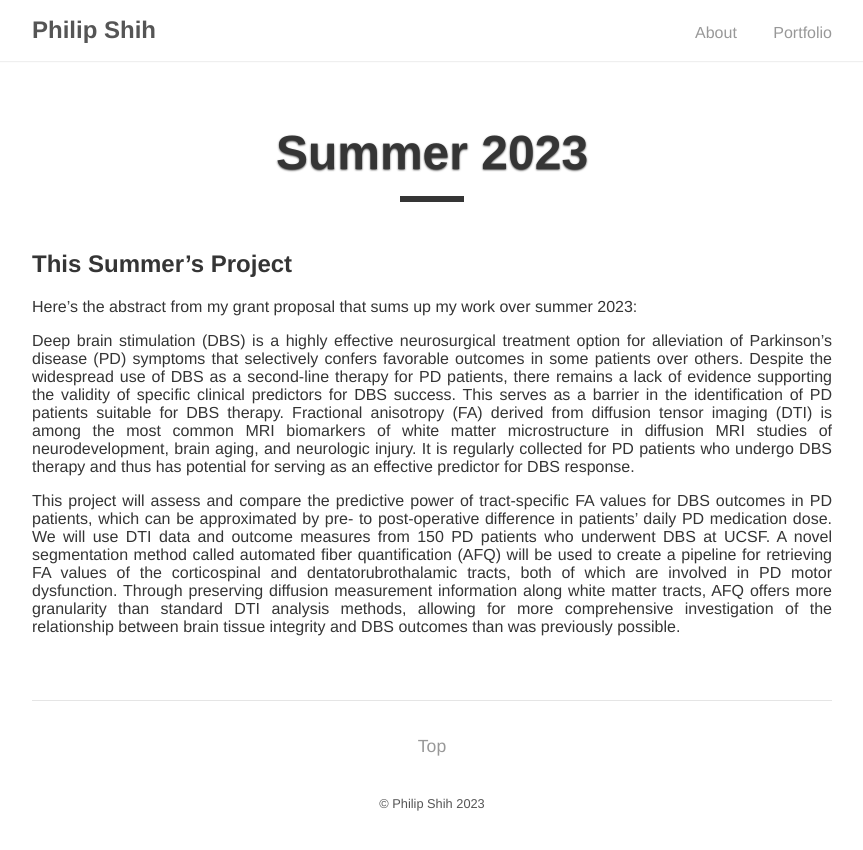
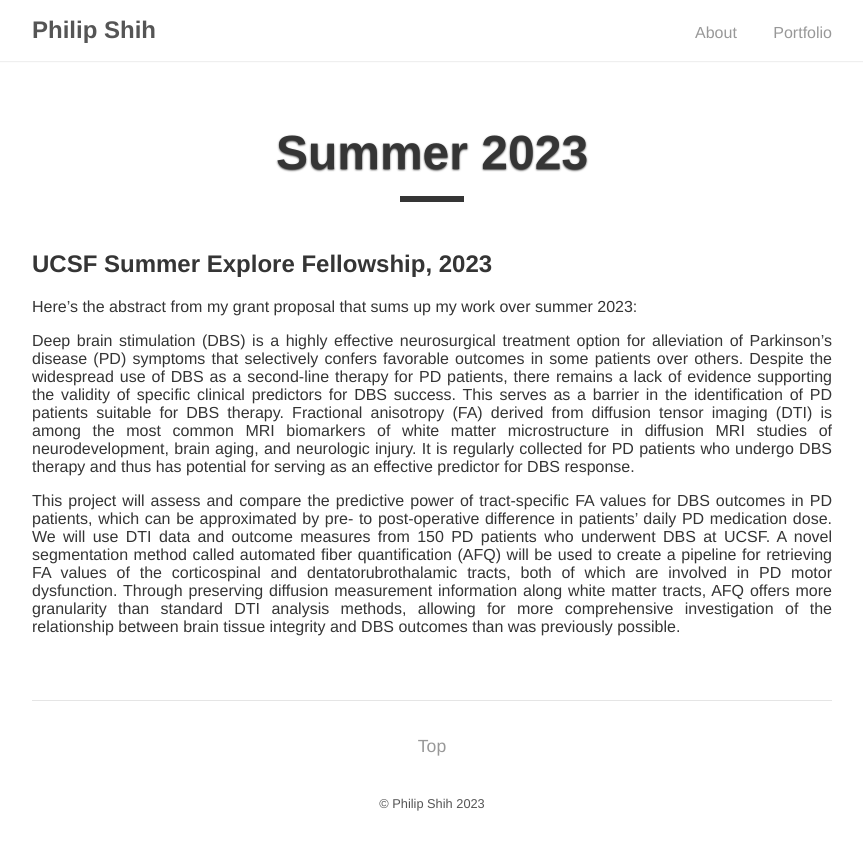
Before and after one commit to philipshih/philipshih.github.io, a Jekyll site: the page built from _posts/2023-04-21-first-post.md, in a window 1280 px wide. Shown: the top 850 px of the page, without its empty margins (208-1071 px from the left). Built offline with Jekyll 4.4.1, drawn with Linux system fonts in a browser that asks for light colours.

Commit message:
Update 2023-04-21-first-post.md

```diff
--- a/_posts/2023-04-21-first-post.md
+++ b/_posts/2023-04-21-first-post.md
@@ -5,7 +5,7 @@ info: "Blog"
 #tech: "--"
 type: Career
 ---
-## This Summer's Project
+## UCSF Summer Explore Fellowship, 2023
 
 Here's the abstract from my grant proposal that sums up my work over summer 2023:
 
```
